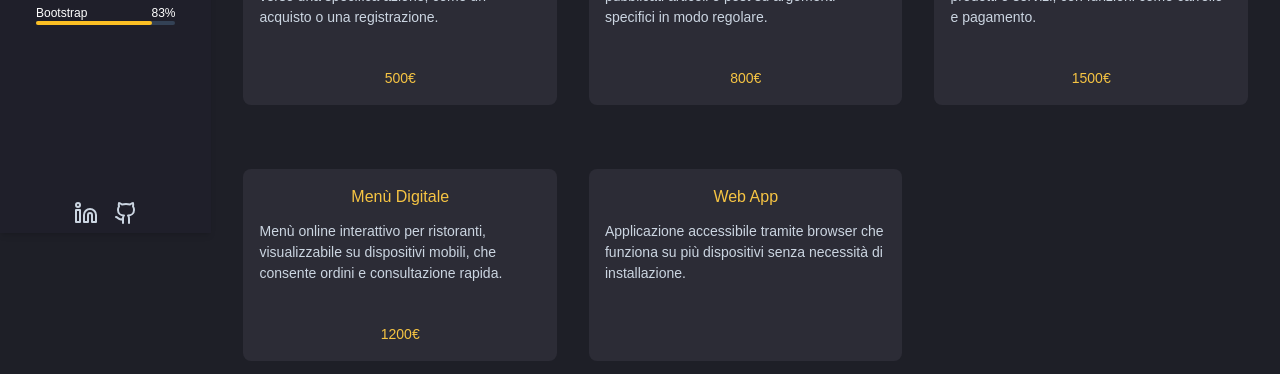
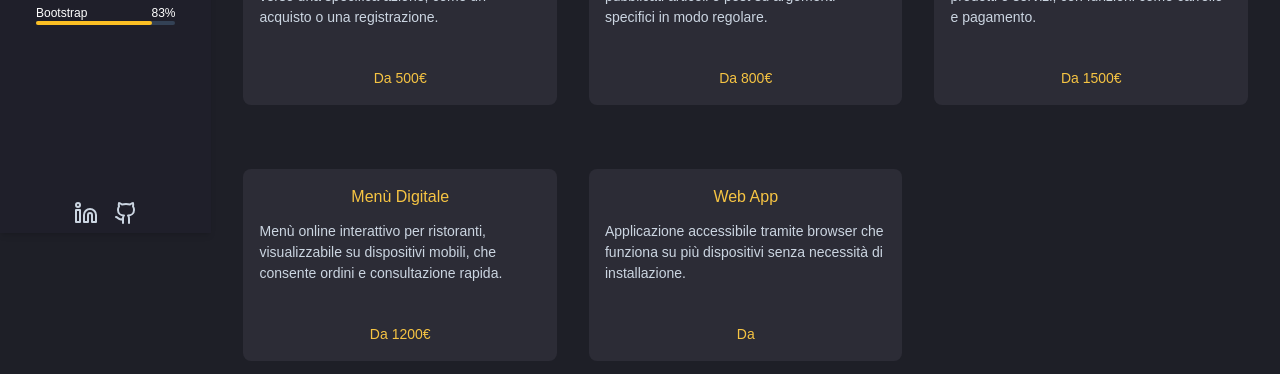
Before and after one commit to simonetignino/Portfolio, a React (Vite) app in the folder frontend/: page / in a window 1280 px wide. Shown: the part 567-941 px from the top of the page. Built offline with nearby package versions, Linux system fonts and the light colour scheme; a web font is replaced by a local one.

Commit message:
aggiornato prezzi

```diff
--- a/frontend/src/components/Cards/SimpleCard.jsx
+++ b/frontend/src/components/Cards/SimpleCard.jsx
@@ -47,7 +47,7 @@ const SimpleCard = ({ title, desc, price }) => {
             className="description text-[#f6c443] text-[14px] sm:mt-10 mt-16 md:mt-6 xl:mt-10"
             variants={item}
           >
-            <span>{price}</span>
+            <span>Da {price}</span>
           </motion.div>
         </div>
       </div>
```
